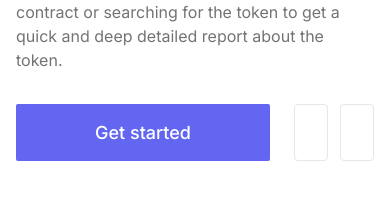
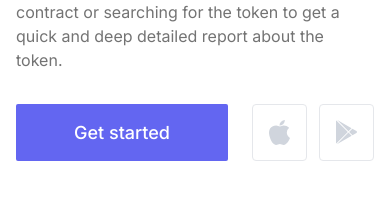
Before and after one commit to moussa32/develocity-finance, a Next.js app: page / in a window 390 px wide. Shown: the part 3683-3893 px from the top of the page. Built offline with nearby package versions, Linux system fonts and the light colour scheme.

Commit message:
refactor: hide image

```diff
--- a/components/Homepage/Scanner.jsx
+++ b/components/Homepage/Scanner.jsx
@@ -21,7 +21,7 @@ const Scanner = () => {
           muted
         ></video>
       </picture>
-     {/*  <Image src={ScannerMobileCoins} alt="scanner" className="block max-w-[308px] mx-auto mt-12 md:hidden" /> */}
+      {/*  <Image src={ScannerMobileCoins} alt="scanner" className="block max-w-[308px] mx-auto mt-12 md:hidden" /> */}
       <div className="grid grid-cols-1 md:grid-cols-2 md:gap-8 lg:mt-24">
         <div className="flex flex-col ml-auto">
           <span className="bg-[#F3F4F8] mx-auto mb-4 mt-16 md:mt-0 md:mb-0 rounded-2xl text-sm md:mx-0 font-medium p-1 md:p-1.5 ltr:pr-[18px] rtl:pl-[18px] flex items-center lg:flex-row gap-2 max-w-[238px] rtl:max-w-[280px]">
@@ -47,10 +47,10 @@ const Scanner = () => {
             </button>
             <div className="flex justify-center sm:justify-start">
               <button className="py-3.5 px-4 border-[##D0D5DD] border-[1px] rounded">
-                <Image src={AppleStoreIcon} alt="Apple Store" />
+                <Image src={AppleStoreIcon} className="min-w-[21px] min-h-[24px]" alt="Apple Store" />
               </button>
               <button className="py-3.5 px-4 border-[##D0D5DD] border-[1px] rounded ltr:ml-3 rtl:mr-3">
-                <Image src={GooglePlayIcon} alt="Google Play" />
+                <Image src={GooglePlayIcon} alt="Google Play" className="min-w-[21px] min-h-[24px]" />
               </button>
             </div>
           </div>
--- a/pages/contact-us.jsx
+++ b/pages/contact-us.jsx
@@ -1,6 +1,6 @@
 import StaticPageHeader from "../shared/Components/StaticPageHeader";
 import Location from "../public/assets/images/location.png";
-import MapPlaceholder from "../public/assets/images/map-placeholder.png";
+// import MapPlaceholder from "../public/assets/images/map-placeholder.png";
 import Image from "next/image";
 import Link from "next/link";
 import useTranslation from "@/shared/Hooks/useTranslation";
@@ -16,12 +16,13 @@ const Contact = () => {
       />
       <section className="container px-10 xl:px-0 mx-auto mb-32 lg:mb-[275px]">
         <Image src={Location} className="block mt-[105px] mb-9" title="Our location" alt="Our location" />
-        <div className="grid grid-cols-1 gap-x-6 lg:grid-cols-2 xl:gap-x-[117px]">
-          <Image src={MapPlaceholder} alt="Map" title="Map" className="block mx-auto h-full" />
+        <div className="flex justify-center">
+          {/* <div className="grid grid-cols-1 gap-x-6 lg:grid-cols-2 xl:gap-x-[117px]"> */}
+          {/* <Image src={MapPlaceholder} alt="Map" title="Map" className="block mx-auto h-full" /> */}
           <div className="mt-6 lg:mt-0 text-center ltr:lg:text-left rtl:lg:text-right">
             <h2 className="text-3xl lg:text-5xl font-semibold text-[#29233B]">{t?.contactUs?.form?.header}</h2>
             <p className="font-medium mt-3 mb-9 text-sm">
-            {t?.contactUs?.form?.reachUs[0]}
+              {t?.contactUs?.form?.reachUs[0]}
               <a className="text-indigo-500" href="mailto:info@develocity.finance">
                 info@develocity.finance
               </a>
@@ -73,13 +74,13 @@ const Contact = () => {
                 <label className="order-2 text-xs lg:text-base">
                   {t?.contactUs?.form?.checkbox[0]}
                   <Link className="text-indigo-400" href="/privacy-policy">
-                  {t?.contactUs?.form?.checkbox[1]}
+                    {t?.contactUs?.form?.checkbox[1]}
                   </Link>
                 </label>
                 <input className="order-1 w-5 h-5 border border-[#D0D5DD] rounded" type="checkbox" />
               </div>
               <button className="bg-indigo-500 w-full text-white h-[52px] rounded-sm mt-8" type="submit">
-               {t?.contactUs?.form?.sendBtn}
+                {t?.contactUs?.form?.sendBtn}
               </button>
             </form>
           </div>
```
